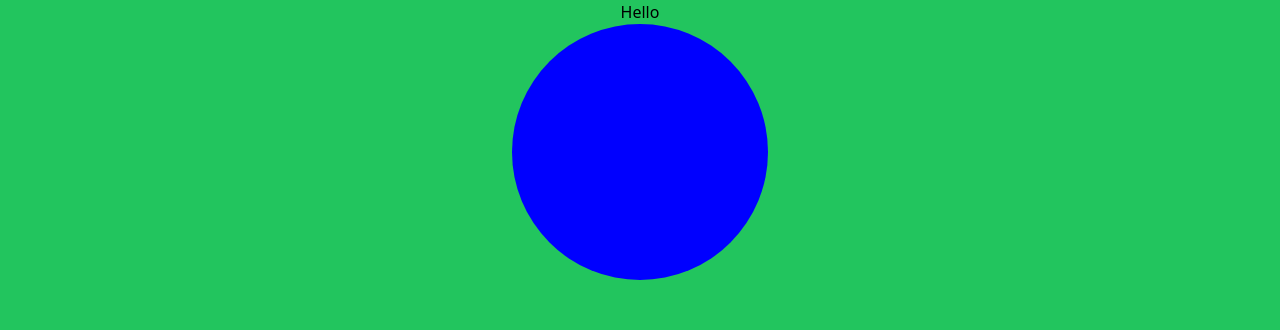
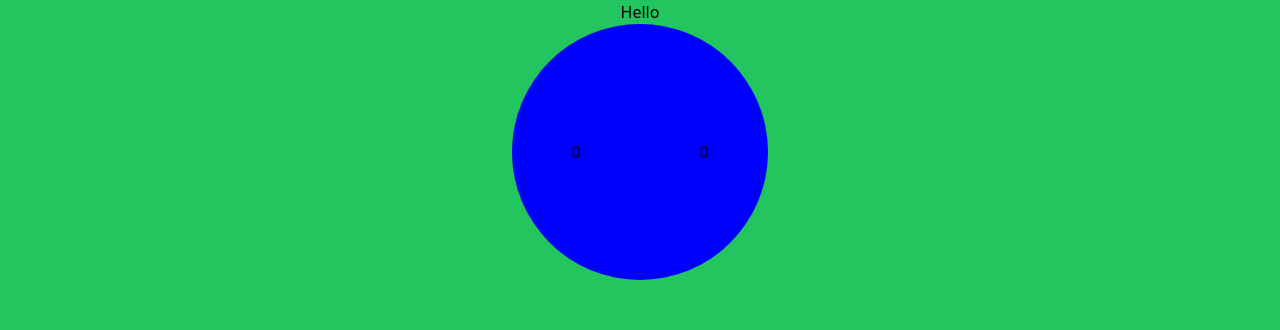
Before and after one commit to AlexanderHeffernan/CoupleExpenseBalancer, a Vue app in the folder app/frontend/: page / in a window 1280 px wide. Shown: the top 330 px of the page. Built offline with nearby package versions, Linux system fonts and the light colour scheme.

Commit message:
Transaction logic moved to own file + new implementation of it across the site.

```diff
--- a/app/frontend/src/App.vue
+++ b/app/frontend/src/App.vue
@@ -3,6 +3,7 @@ import { ref, onMounted, watch } from 'vue'
 import HomePage from './pages/HomePage.vue';
 import AddPage from './pages/AddPage.vue';
 import BalancePage from './pages/BalancePage.vue';
+import { transactions, getUserDeficit, getBalance, handleAddTransaction, handleBalanceConfirmed } from './utils/transactions.js';
 
 let currentPage = ref('home');
 
@@ -10,40 +11,12 @@ function changePage(page) {
     currentPage.value = page;
 }
 
-const expenses = ref([]);
-
-function getUserExpenses(user) {
-    return expenses.value.reduce((total, expense) => {
-        return expense.user === user ? total + expense.amount : total;
-    }, 0);
-}
-
-function getBalance() {
-    const u1expenses = getUserExpenses(1), u2expenses = getUserExpenses(2);
-    const difference = Math.abs(u1expenses - u2expenses);
-    if (u1expenses === u2expenses) { return { user: 0, amount: 0 }; }
-    return { user: u1expenses > u2expenses ? 1 : 2, amount: difference/2 };
-}
-
-function handleAddExpense(expenseData) {
-    expenses.value.push({ id: expenses.value.length + 1, description: expenseData.description, user: expenseData.user, amount: expenseData.amount, balance: false});
-    localStorage.setItem('expenses', JSON.stringify(expenses.value));
-}
-
-function handleBalanceConfirmed() {
-    const user = getBalance().user;
-    const amount = getBalance().amount;
-    handleAddExpense({ description: 'Balance', user: user, amount: amount });
-    handleAddExpense({ description: 'Balance', user: user == 1 ? 2 : 1, amount: -amount });
-}
-
-
 onMounted(() => {
-    expenses.value = JSON.parse(localStorage.getItem('expenses')) || [];
+    transactions.value = JSON.parse(localStorage.getItem('transactions')) || [];
 });
 
-watch(expenses, newVal => {
-    localStorage.setItem('expenses', JSON.stringify(newVal));
+watch(transactions, newVal => {
+    localStorage.setItem('transactions', JSON.stringify(newVal));
 }, { deep: true });
 
 </script>
@@ -53,8 +26,8 @@ watch(expenses, newVal => {
     <div class="w-screen h-screen bg-red-500">
         <!-- Current page view-->
         <div class="w-full h-[calc(100%-64px)] bg-green-500">
-            <HomePage v-if="currentPage == 'home'" :u1expense="getUserExpenses(1)" :u2expense="getUserExpenses(2)" />
-            <AddPage v-if="currentPage == 'add'" @addExpense="handleAddExpense" />
+            <HomePage v-if="currentPage == 'home'" :u1expense="getUserDeficit(1)" :u2expense="getUserDeficit(2)" />
+            <AddPage v-if="currentPage == 'add'" @addTransaction="handleAddTransaction" />
             <BalancePage v-if="currentPage == 'balance'" :balanceData="getBalance()" @balanceConfirmed="handleBalanceConfirmed" />
         </div>
         <!-- Navbar -->
--- a/app/frontend/src/pages/AddPage.vue
+++ b/app/frontend/src/pages/AddPage.vue
@@ -1,19 +1,21 @@
 <script setup>
 import { ref, defineEmits } from 'vue';
-const emit = defineEmits(['addExpense'])
+const emit = defineEmits(['addTransaction'])
 
 const description = ref('');
-const user = ref();
+const user_id = ref();
 const amount = ref();
 
-const addExpense = () => {
-  const expenseData = {
+const addTransaction = () => {
+  const transactionData = {
     description: description.value,
-    user: user.value,
-    amount: parseFloat(amount.value)
+    user_id: user_id.value,
+    expense: true,
+    amount: parseFloat(amount.value),
+    balance: false
   };
 
-  emit('addExpense', expenseData);
+  emit('addTransaction', transactionData);
 };
 
 </script>
@@ -22,8 +24,8 @@ const addExpense = () => {
     <div class="w-full h-full">
       <p>Add page</p>
       <input type="text" placeholder="Description" v-model="description" />
-      <input type="number" placeholder="User" v-model="user" />
+      <input type="number" placeholder="User" v-model="user_id" />
       <input type="number" placeholder="Amount" v-model="amount" />
-      <button @click="addExpense">Add</button>
+      <button @click="addTransaction">Add</button>
     </div>
 </template>
--- a/app/frontend/src/pages/BalancePage.vue
+++ b/app/frontend/src/pages/BalancePage.vue
@@ -8,7 +8,7 @@ defineEmits(['balanceConfirmed'])
 
 <template>
     <div class="w-full h-full">
-        <p>User {{ balanceData.user }} owes: {{ balanceData.amount }}</p>
+        <p>User {{ balanceData.user_id }} owes: {{ balanceData.amount }}</p>
         <button @click="$emit('balanceConfirmed')">Confirm</button>
     </div>
 </template>
--- a/app/frontend/src/pages/HomePage.vue
+++ b/app/frontend/src/pages/HomePage.vue
@@ -17,8 +17,9 @@ function getAngle(user) {
 <template>
     <div class="w-full h-full flex flex-col items-center">
       <p>Hello</p>
-      <div class="w-64 h-64 rounded-full" :style="{ backgroundImage: `conic-gradient(red ${getAngle(1)}deg, blue 0deg)` }">
-
+      <div class="w-64 h-64 rounded-full flex justify-center items-center" :style="{ backgroundImage: `conic-gradient(red ${getAngle(1)}deg, blue 0deg)` }">
+        <p class="w-1/2 text-center">{{ u2expense }}</p>
+        <p class="w-1/2 text-center">{{ u1expense }}</p>
       </div>
     </div>
 </template>
--- /dev/null
+++ b/app/frontend/src/utils/transactions.js
@@ -0,0 +1,29 @@
+import { ref } from 'vue';
+
+export const transactions = ref([]);
+
+export function getUserDeficit(user_id) {
+    return transactions.value.reduce((total, transaction) => {
+        return transaction.user_id === user_id ? transaction.expense ? total + transaction.amount : total - transaction.amount : total;
+    }, 0);
+}
+
+export function getBalance() {
+    const u1deficit = getUserDeficit(1), u2deficit = getUserDeficit(2);
+    const difference = Math.abs(u1deficit - u2deficit);
+    if (u1deficit === u2deficit) { return { user_id: 0, amount: 0 }; }
+    return { user_id: u1deficit < u2deficit ? 1 : 2, amount: difference/2 };
+}
+
+export function handleAddTransaction(transactionData) {
+    transactions.value.push({ id: transactions.value.length + 1, ...transactionData});
+    localStorage.setItem('transactions', JSON.stringify(transactions.value));
+    console.log(transactions.value);
+}
+
+export function handleBalanceConfirmed() {
+    const user_id = getBalance().user_id;
+    const amount = getBalance().amount;
+    handleAddTransaction({ description: 'Balance', user_id: user_id, expense: true, amount: amount, balance: true });
+    handleAddTransaction({ description: 'Balance', user_id: user_id == 1 ? 2 : 1, expense: false, amount: amount, balance: true });
+}
```
